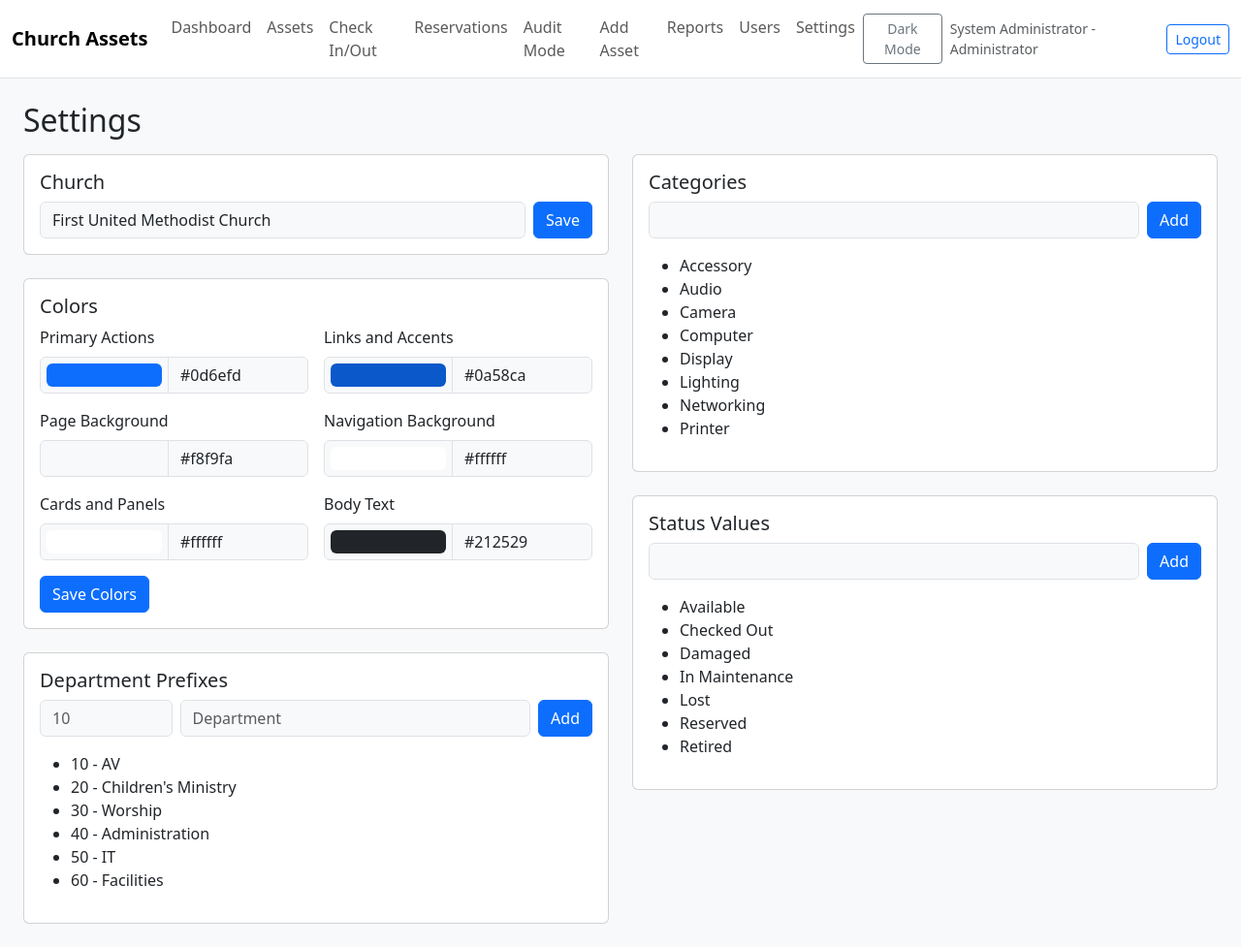
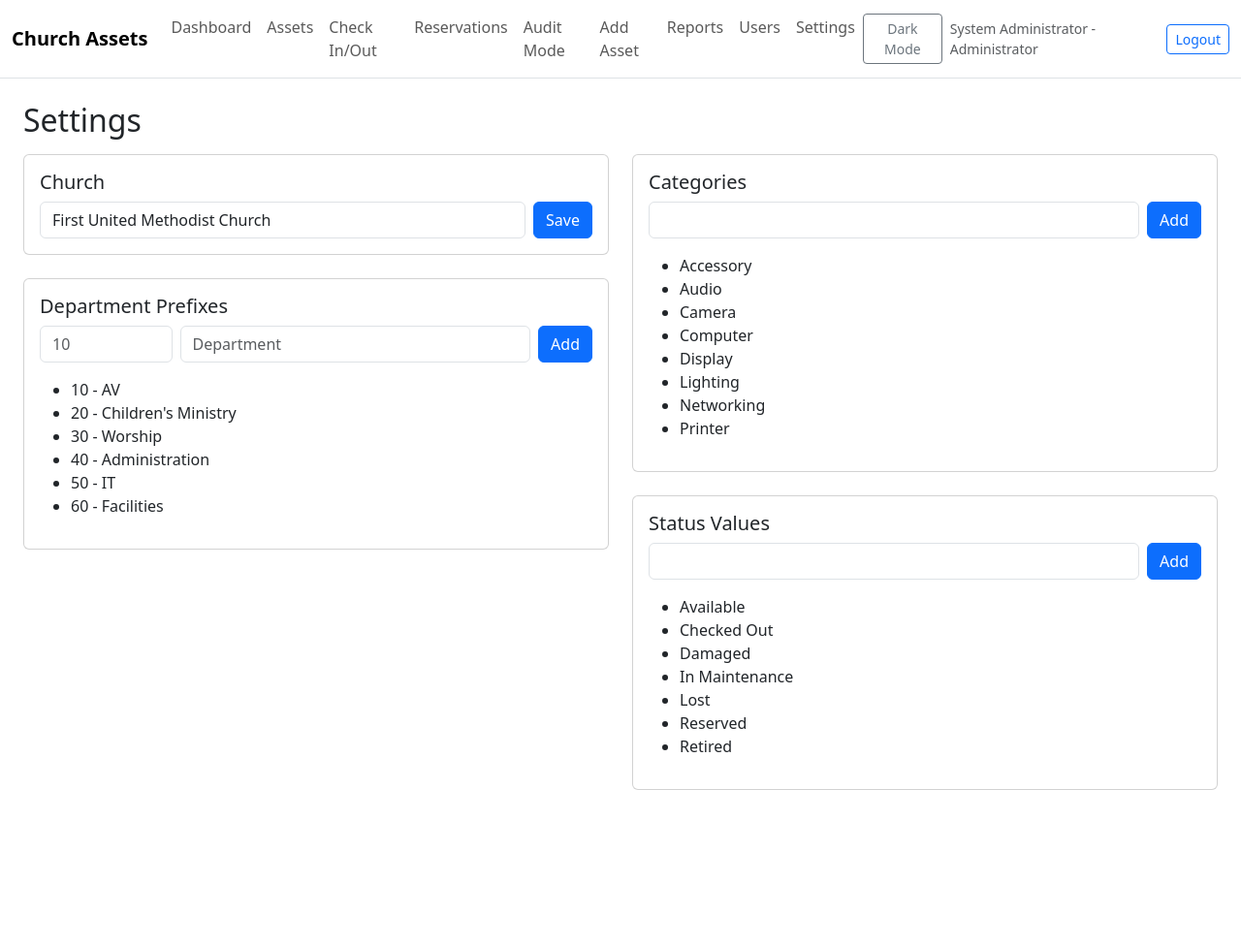
Before and after one commit to Loreman105/Asset-Tag, a Flask app: page /settings/ in a window 1280 px wide. Shown: the whole page at 97% size. After the commit the page ends 815 px from the top, so only its background shows below. Run offline with Flask 3, Linux system fonts and the light colour scheme; a user stored in the database is signed in.

Commit message:
Revert "asda"
This reverts commit 2c54f70cfcafd3f3fbc12323b73df28d748f22a5.

```diff
--- a/asset_manager/app.py
+++ b/asset_manager/app.py
@@ -9,8 +9,7 @@ if __package__ is None:
 from flask import Flask, redirect, url_for
 
 from asset_manager.config import Config
-from asset_manager.database.db import DEFAULT_COLOR_SETTINGS, seed_database
-from asset_manager.database.models import Setting
+from asset_manager.database.db import seed_database
 from asset_manager.extensions import bcrypt, csrf, db, login_manager, migrate
 from asset_manager.routes.assets import bp as assets_bp
 from asset_manager.routes.auth import bp as auth_bp
@@ -50,14 +49,6 @@ def create_app(config_object=Config):
     def index():
         return redirect(url_for("assets.dashboard"))
 
-    @app.context_processor
-    def inject_theme_settings():
-        colors = DEFAULT_COLOR_SETTINGS.copy()
-        for setting in Setting.query.filter(Setting.key.in_(DEFAULT_COLOR_SETTINGS)).all():
-            if setting.value:
-                colors[setting.key] = setting.value
-        return {"theme_css": build_theme_css(colors)}
-
     with app.app_context():
         db.create_all()
         seed_database()
@@ -65,33 +56,5 @@ def create_app(config_object=Config):
     return app
 
 
-def hex_to_rgb(value):
-    value = value.lstrip("#")
-    return ", ".join(str(int(value[index : index + 2], 16)) for index in (0, 2, 4))
-
-
-def build_theme_css(colors):
-    primary = colors["color_primary"]
-    accent = colors["color_accent"]
-    page_background = colors["color_page_background"]
-    nav_background = colors["color_nav_background"]
-    card_background = colors["color_card_background"]
-    body_text = colors["color_body_text"]
-    return f"""
-:root,
-[data-bs-theme="light"] {{
-    --bs-primary: {primary};
-    --bs-primary-rgb: {hex_to_rgb(primary)};
-    --bs-link-color: {accent};
-    --bs-link-color-rgb: {hex_to_rgb(accent)};
-    --bs-link-hover-color: color-mix(in srgb, {accent} 80%, #000000);
-    --bs-body-bg: {page_background};
-    --bs-body-color: {body_text};
-    --app-nav-bg: {nav_background};
-    --app-card-bg: {card_background};
-}}
-"""
-
-
 if __name__ == "__main__":
     create_app().run(debug=True, host="0.0.0.0")
--- a/asset_manager/database/db.py
+++ b/asset_manager/database/db.py
@@ -45,15 +45,6 @@ DEFAULT_STATUSES = [
     AssetStatus.DAMAGED,
 ]
 
-DEFAULT_COLOR_SETTINGS = {
-    "color_primary": "#0d6efd",
-    "color_accent": "#0a58ca",
-    "color_page_background": "#f8f9fa",
-    "color_nav_background": "#ffffff",
-    "color_card_background": "#ffffff",
-    "color_body_text": "#212529",
-}
-
 
 def seed_database():
     for code, name in DEFAULT_PREFIXES:
@@ -70,10 +61,6 @@ def seed_database():
 
     if not Setting.query.filter_by(key="church_name").first():
         db.session.add(Setting(key="church_name", value="Church Asset Management"))
-
-    for key, value in DEFAULT_COLOR_SETTINGS.items():
-        if not Setting.query.filter_by(key=key).first():
-            db.session.add(Setting(key=key, value=value))
 
     if not User.query.first():
         db.session.add(
--- a/asset_manager/routes/settings.py
+++ b/asset_manager/routes/settings.py
@@ -3,35 +3,12 @@
 from flask import Blueprint, flash, render_template, request, redirect, url_for
 from flask_login import current_user
 
-from asset_manager.database.db import DEFAULT_COLOR_SETTINGS, log_activity
+from asset_manager.database.db import log_activity
 from asset_manager.database.models import Category, DepartmentPrefix, Role, Setting, StatusValue
 from asset_manager.extensions import db
 from asset_manager.routes.auth import roles_required
 
 bp = Blueprint("settings", __name__, url_prefix="/settings")
-
-COLOR_SETTING_LABELS = {
-    "color_primary": "Primary Actions",
-    "color_accent": "Links and Accents",
-    "color_page_background": "Page Background",
-    "color_nav_background": "Navigation Background",
-    "color_card_background": "Cards and Panels",
-    "color_body_text": "Body Text",
-}
-
-
-def is_hex_color(value):
-    if not value or len(value) != 7 or not value.startswith("#"):
-        return False
-    return all(character in "0123456789abcdefABCDEF" for character in value[1:])
-
-
-def upsert_setting(key, value):
-    setting = Setting.query.filter_by(key=key).first()
-    if setting:
-        setting.value = value
-    else:
-        db.session.add(Setting(key=key, value=value))
 
 
 @bp.route("/", methods=("GET", "POST"))
@@ -48,13 +25,6 @@ def index():
             db.session.add(Category(name=request.form["name"].strip()))
         elif action == "status":
             db.session.add(StatusValue(name=request.form["name"].strip()))
-        elif action == "colors":
-            for key in COLOR_SETTING_LABELS:
-                value = request.form.get(key, "").strip()
-                if not is_hex_color(value):
-                    flash(f"{COLOR_SETTING_LABELS[key]} must be a valid hex color.", "danger")
-                    return redirect(url_for("settings.index"))
-                upsert_setting(key, value.lower())
         db.session.commit()
         log_activity(current_user.id, "Settings Update", "Settings", action, "Updated system settings")
         flash("Settings updated.", "success")
@@ -66,15 +36,4 @@ def index():
         prefixes=DepartmentPrefix.query.order_by(DepartmentPrefix.code).all(),
         categories=Category.query.order_by(Category.name).all(),
         statuses=StatusValue.query.order_by(StatusValue.name).all(),
-        color_labels=COLOR_SETTING_LABELS,
-        color_settings=color_settings(),
     )
-
-
-def color_settings():
-    values = DEFAULT_COLOR_SETTINGS.copy()
-    rows = Setting.query.filter(Setting.key.in_(COLOR_SETTING_LABELS)).all()
-    for row in rows:
-        if row.value:
-            values[row.key] = row.value
-    return values
--- a/asset_manager/static/css/styles.css
+++ b/asset_manager/static/css/styles.css
@@ -1,26 +1,5 @@
 body {
-    background: var(--bs-body-bg);
-    color: var(--bs-body-color);
     min-height: 100vh;
-}
-
-.navbar {
-    background: var(--app-nav-bg) !important;
-}
-
-.card,
-.list-group-item,
-.dropdown-menu {
-    background-color: var(--app-card-bg);
-}
-
-.btn-primary {
-    --bs-btn-bg: var(--bs-primary);
-    --bs-btn-border-color: var(--bs-primary);
-    --bs-btn-hover-bg: color-mix(in srgb, var(--bs-primary) 86%, #000000);
-    --bs-btn-hover-border-color: color-mix(in srgb, var(--bs-primary) 78%, #000000);
-    --bs-btn-active-bg: color-mix(in srgb, var(--bs-primary) 72%, #000000);
-    --bs-btn-active-border-color: color-mix(in srgb, var(--bs-primary) 66%, #000000);
 }
 
 .page-shell {
@@ -30,7 +9,7 @@ body {
 
 .login-page {
     align-items: center;
-    background: var(--bs-body-bg);
+    background: #f4f6f8;
     display: flex;
     justify-content: center;
     min-height: 100vh;
@@ -41,7 +20,7 @@ body {
 }
 
 .metric {
-    background: var(--app-card-bg);
+    background: var(--bs-body-bg);
     border: 1px solid var(--bs-border-color);
     border-radius: 8px;
     min-height: 112px;
--- a/asset_manager/static/js/app.js
+++ b/asset_manager/static/js/app.js
@@ -12,21 +12,6 @@ if (themeToggle) {
         localStorage.setItem("assetTheme", nextTheme);
     });
 }
-
-document.querySelectorAll("[data-color-text]").forEach((textInput) => {
-    const colorInput = document.getElementById(textInput.dataset.colorText);
-    if (!colorInput) {
-        return;
-    }
-    colorInput.addEventListener("input", () => {
-        textInput.value = colorInput.value;
-    });
-    textInput.addEventListener("input", () => {
-        if (/^#[0-9a-fA-F]{6}$/.test(textInput.value)) {
-            colorInput.value = textInput.value;
-        }
-    });
-});
 
 const scanButton = document.getElementById("startBarcodeScan");
 const barcodeVideo = document.getElementById("barcodeVideo");
--- a/asset_manager/templates/base.html
+++ b/asset_manager/templates/base.html
@@ -5,7 +5,6 @@
     <meta name="viewport" content="width=device-width, initial-scale=1">
     <title>{% block title %}Church Asset Manager{% endblock %}</title>
     <link href="https://cdn.jsdelivr.net/npm/bootstrap@5.3.3/dist/css/bootstrap.min.css" rel="stylesheet">
-    <style>{{ theme_css|safe }}</style>
     <link rel="stylesheet" href="{{ url_for('static', filename='css/styles.css') }}">
 </head>
 <body>
--- a/asset_manager/templates/login.html
+++ b/asset_manager/templates/login.html
@@ -5,7 +5,6 @@
     <meta name="viewport" content="width=device-width, initial-scale=1">
     <title>Login - Church Asset Manager</title>
     <link href="https://cdn.jsdelivr.net/npm/bootstrap@5.3.3/dist/css/bootstrap.min.css" rel="stylesheet">
-    <style>{{ theme_css|safe }}</style>
     <link rel="stylesheet" href="{{ url_for('static', filename='css/styles.css') }}">
 </head>
 <body class="login-page">
--- a/asset_manager/templates/settings.html
+++ b/asset_manager/templates/settings.html
@@ -11,25 +11,6 @@
                 <input type="hidden" name="action" value="church">
                 <div class="col"><input class="form-control" name="church_name" value="{{ church_name }}"></div>
                 <div class="col-auto"><button class="btn btn-primary">Save</button></div>
-            </form>
-        </div>
-        <div class="card card-body mb-4">
-            <h2 class="h5">Colors</h2>
-            <form method="post" class="row g-3">
-                <input type="hidden" name="csrf_token" value="{{ csrf_token() }}">
-                <input type="hidden" name="action" value="colors">
-                {% for key, label in color_labels.items() %}
-                <div class="col-sm-6">
-                    <label class="form-label" for="{{ key }}">{{ label }}</label>
-                    <div class="input-group">
-                        <input class="form-control form-control-color" id="{{ key }}" type="color" name="{{ key }}" value="{{ color_settings[key] }}">
-                        <input class="form-control" value="{{ color_settings[key] }}" data-color-text="{{ key }}" aria-label="{{ label }} hex value">
-                    </div>
-                </div>
-                {% endfor %}
-                <div class="col-12">
-                    <button class="btn btn-primary" type="submit">Save Colors</button>
-                </div>
             </form>
         </div>
         <div class="card card-body">
```
Also changed, not shown: asset_manager/instance/asset_manager.sqlite3.
